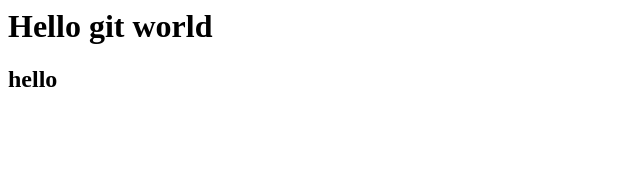
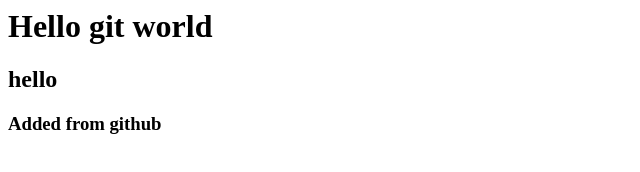
Before and after one commit to gavinerh83/githubmasterclass, a plain HTML site: page index.html in a window 1280 px wide. Shown: the whole page, without its empty margins (0-640 px from the left). Drawn offline with Linux system fonts and the light colour scheme.

Commit message:
added new Lines

```diff
--- a/index.html
+++ b/index.html
@@ -1,2 +1,3 @@
 <h1>Hello git world</h1>
 <h2>hello</h2>
+<h3>Added from github</h3>
```
